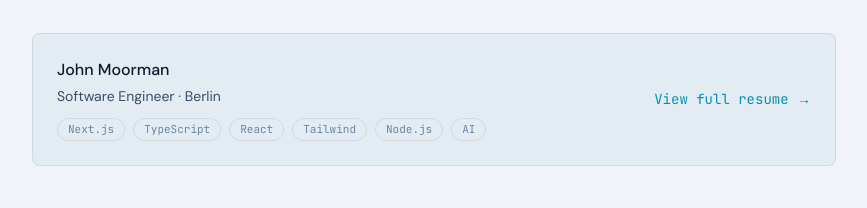
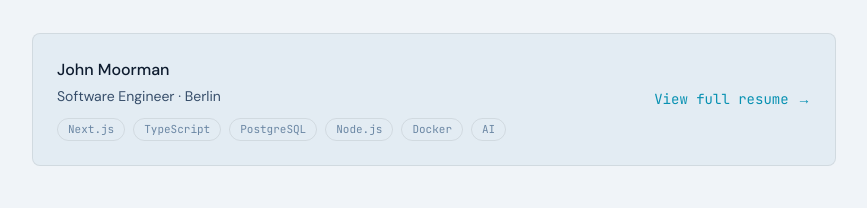
Before and after one commit to mojoro/john-moorman-portfolio, a Next.js app: page / in a window 1280 px wide. Shown: the part 2789-2997 px from the top of the page, without its empty margins (326-1193 px from the left). Built offline with nearby package versions, Linux system fonts and the light colour scheme; no server answers.

Commit message:
Update resume card tags to signal fullstack depth

```diff
--- a/components/home-client.tsx
+++ b/components/home-client.tsx
@@ -304,7 +304,7 @@ export function HomeClient({
                   Software Engineer &middot; Berlin
                 </p>
                 <div className="mt-3 flex flex-wrap gap-2">
-                  {["Next.js", "TypeScript", "React", "Tailwind", "Node.js", "AI"].map((tag) => (
+                  {["Next.js", "TypeScript", "PostgreSQL", "Node.js", "Docker", "AI"].map((tag) => (
                     <TagPill key={tag}>{tag}</TagPill>
                   ))}
                 </div>
```
